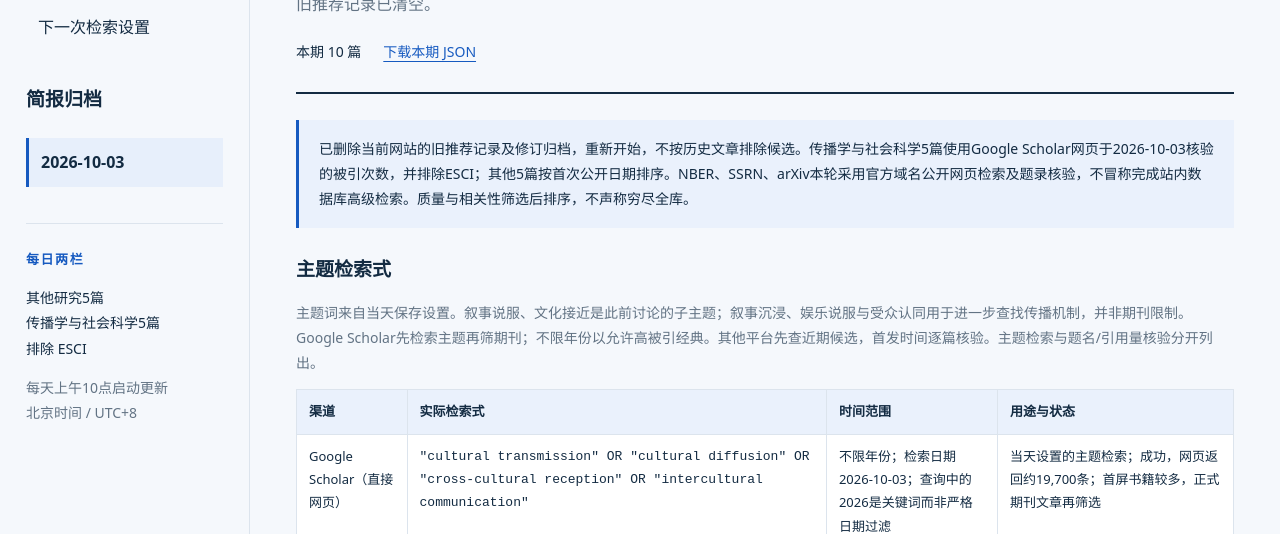
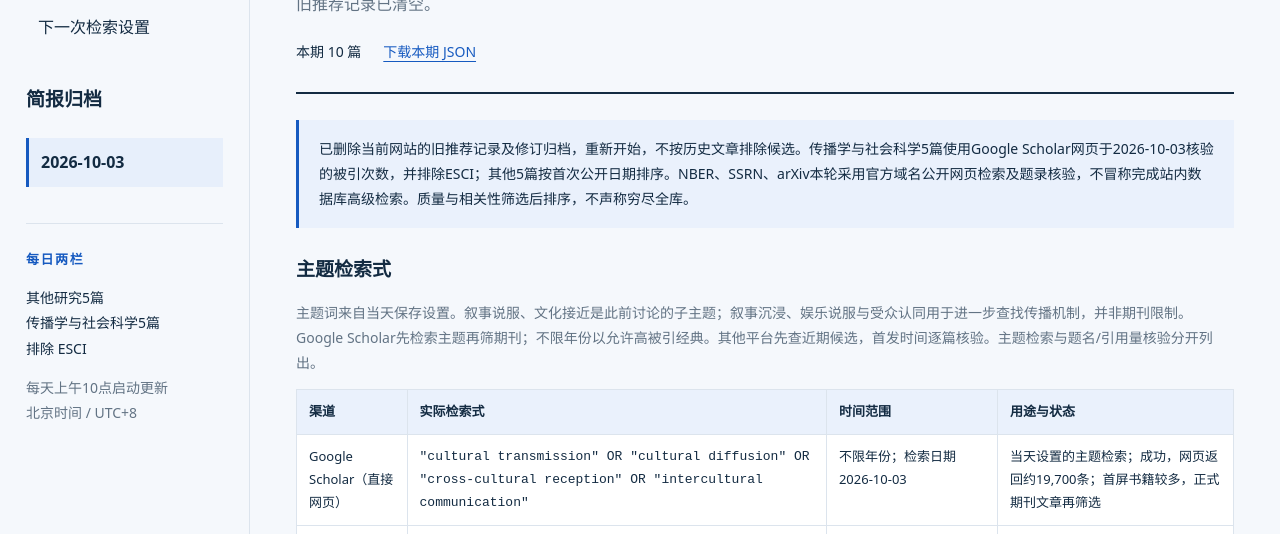
Before and after one commit to xiaoxiao-tiger/culture-research-daily, a plain HTML site: page site/index.html in a window 1280 px wide. Shown: the part 266-800 px from the top of the page. Drawn offline with Linux system fonts and the light colour scheme.

Commit message:
Clarify reset policy footer and Scholar query date ranges

```diff
--- a/site/data/2026-10-03.json
+++ b/site/data/2026-10-03.json
@@ -20,21 +20,21 @@
     {
       "platform": "Google Scholar（直接网页）",
       "query": "\"cultural transmission\" OR \"cultural diffusion\" OR \"cross-cultural reception\" OR \"intercultural communication\"",
-      "timeRange": "不限年份；检索日期2026-10-03；查询中的2026是关键词而非严格日期过滤",
+      "timeRange": "不限年份；检索日期2026-10-03",
       "purpose": "当天设置的主题检索",
       "status": "成功，网页返回约19,700条；首屏书籍较多，正式期刊文章再筛选"
     },
     {
       "platform": "Google Scholar（直接网页）",
       "query": "\"narrative persuasion\" OR \"cultural proximity\"",
-      "timeRange": "不限年份；检索日期2026-10-03；查询中的2026是关键词而非严格日期过滤",
+      "timeRange": "不限年份；检索日期2026-10-03",
       "purpose": "此前讨论的子主题补充",
       "status": "成功，网页返回约17,000条；不预先限制期刊"
     },
     {
       "platform": "Google Scholar（直接网页）",
       "query": "\"narrative transportation\" OR \"entertainment persuasion\" OR \"audience identification\"",
-      "timeRange": "不限年份；检索日期2026-10-03；查询中的2026是关键词而非严格日期过滤",
+      "timeRange": "不限年份；检索日期2026-10-03",
       "purpose": "补充传播机制候选及经典理论引用链",
       "status": "成功，网页返回约17,200条；候选经质量与期刊核验后排序"
     },
@@ -64,42 +64,42 @@
     {
       "platform": "Google Scholar（直接网页）",
       "query": "\"The role of transportation in the persuasiveness of public narratives\"",
-      "timeRange": "不限年份；检索日期2026-10-03；查询中的2026是关键词而非严格日期过滤",
+      "timeRange": "不限年份；检索日期2026-10-03",
       "purpose": "核验题名、版本与网页被引次数",
       "status": "已核验：8619次"
     },
     {
       "platform": "Google Scholar（直接网页）",
       "query": "\"Defining Identification A Theoretical Look at the Identification of Audiences With Media Characters\"",
-      "timeRange": "不限年份；检索日期2026-10-03；查询中的2026是关键词而非严格日期过滤",
+      "timeRange": "不限年份；检索日期2026-10-03",
       "purpose": "核验题名、版本与网页被引次数",
       "status": "已核验：3943次"
     },
     {
       "platform": "Google Scholar（直接网页）",
       "query": "\"Toward a Theory of Entertainment Persuasion\"",
-      "timeRange": "不限年份；检索日期2026-10-03；查询中的2026是关键词而非严格日期过滤",
+      "timeRange": "不限年份；检索日期2026-10-03",
       "purpose": "核验题名、版本与网页被引次数",
       "status": "已核验：2332次"
     },
     {
       "platform": "Google Scholar（直接网页）",
       "query": "\"Entertainment Education and Elaboration Likelihood\"",
-      "timeRange": "不限年份；检索日期2026-10-03；查询中的2026是关键词而非严格日期过滤",
+      "timeRange": "不限年份；检索日期2026-10-03",
       "purpose": "核验题名、版本与网页被引次数",
       "status": "已核验：2757次"
     },
     {
       "platform": "Google Scholar（直接网页）",
       "query": "\"The Extended Transportation Imagery Model\"",
-      "timeRange": "不限年份；检索日期2026-10-03；查询中的2026是关键词而非严格日期过滤",
+      "timeRange": "不限年份；检索日期2026-10-03",
       "purpose": "核验题名、版本与网页被引次数",
       "status": "已核验：1927次"
     },
     {
       "platform": "Google Scholar版本列表",
       "query": "cluster=14816949388431748452",
-      "timeRange": "不限年份；检索日期2026-10-03；查询中的2026是关键词而非严格日期过滤",
+      "timeRange": "不限年份；检索日期2026-10-03",
       "purpose": "确认Cohen2001原始期刊与重印版本的合并记录",
       "status": "版本列表含Mass Communication & Society 2001原文；3943次是合并版本口径"
     },
--- a/site/index.html
+++ b/site/index.html
@@ -7,4 +7,4 @@
 <section id="settings-view" hidden><p class="eyebrow">下一次更新</p><h1>检索设置</h1><p class="muted">可切换到任何研究主题。填写后点击“提交设置”，在GitHub确认提交；同步完成后，本页会显示已保存的设置。仅 xiaoxiao-tiger 提交的设置会生效。</p><div class="settings-current"><h2>下一天已保存的设置</h2><p id="settings-current" role="status">正在读取…</p><button id="refresh-settings" type="button">刷新已保存设置</button></div>
 <form id="settings-form"><div class="form-row"><label>生效日期<input type="date" id="setting-date" required></label><label>适用范围<select id="setting-scope"><option value="once">仅这一天</option><option value="ongoing">从这一天起持续使用</option></select></label><label>优先查找最近多少天<input type="number" id="setting-days" min="1" max="3650" value="30" required></label></div><label>主题精选的关键词或检索式<textarea id="setting-theme" rows="4" maxlength="2000" placeholder="每行一组，例如：LLM sycophancy news consumption" required></textarea></label><label>传播学期刊栏的主题关键词或检索式<textarea id="setting-journals" rows="4" maxlength="2000" placeholder="每行一组；可与主题精选相同" required></textarea></label><label>排除词（可选）<input id="setting-exclude" maxlength="500" placeholder="逗号分隔，例如：广告，医疗"></label><p class="muted">先按你输入的主题检索，不预先限制期刊，再按Q1/Q2名单筛选。研究主题可以随时更换。两栏各10篇；不够时会说明缺额，不用旧文章凑数。</p><button type="submit" class="primary">提交设置到GitHub</button><p id="settings-status" role="status"></p><a id="settings-submit" hidden target="_blank" rel="noopener noreferrer">打开GitHub确认提交</a></form>
 <details class="journal-list"><summary>查看传播学 Q1 / Q2 期刊名单</summary><p id="journal-note" class="muted"></p><div id="journal-table"></div></details></section></main></div>
-<footer>每天上午10点开始检索。完整摘要能提供则展示，无法提供时保留来源链接。论文质量优先，已推荐文献不重复计入每日新增。</footer></body></html>
+<footer>每天上午10点开始检索。完整摘要能提供则展示，无法提供时保留来源链接。论文质量优先；已清空旧记录，不按历史推荐排除文章。</footer></body></html>
```
